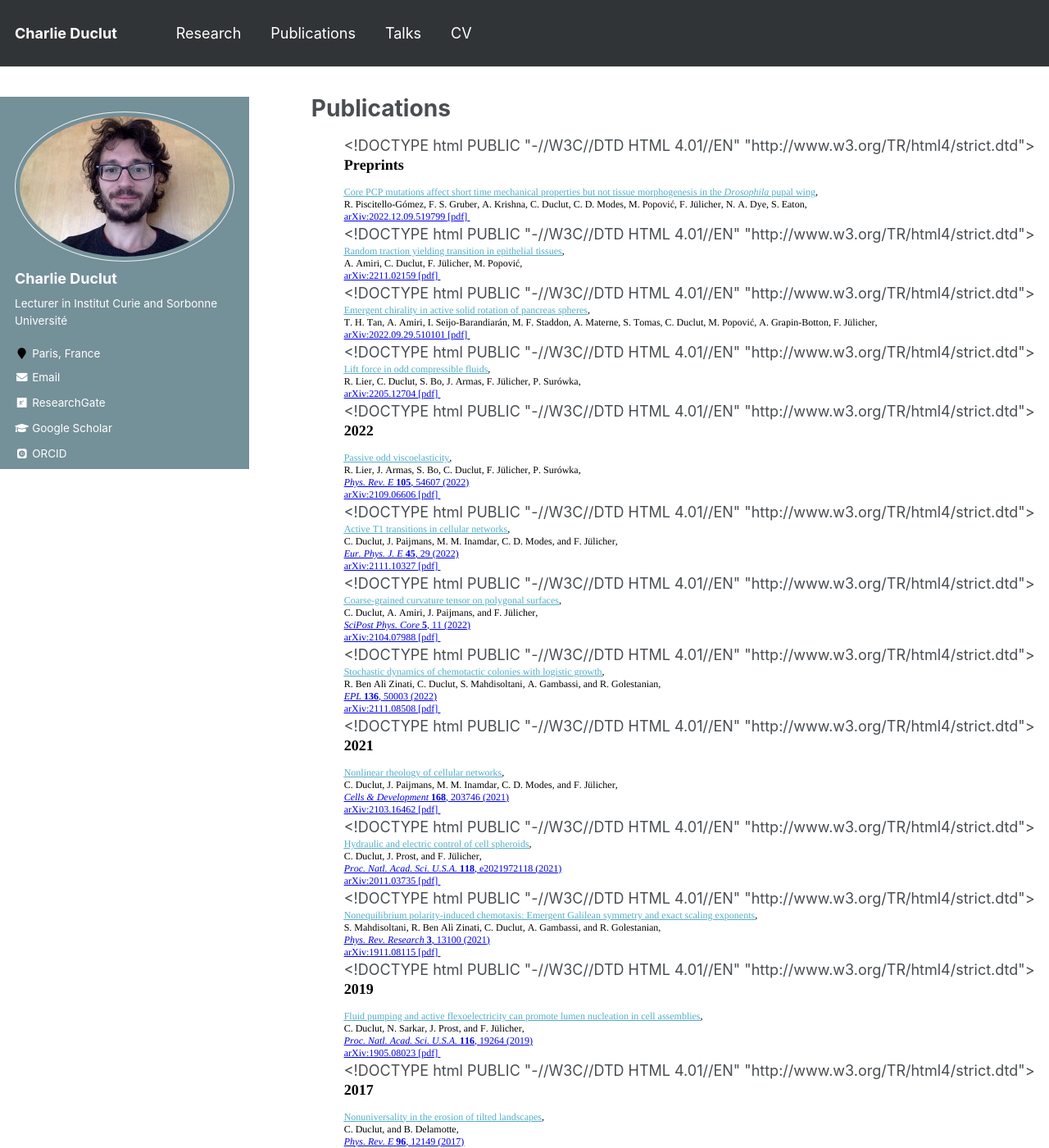
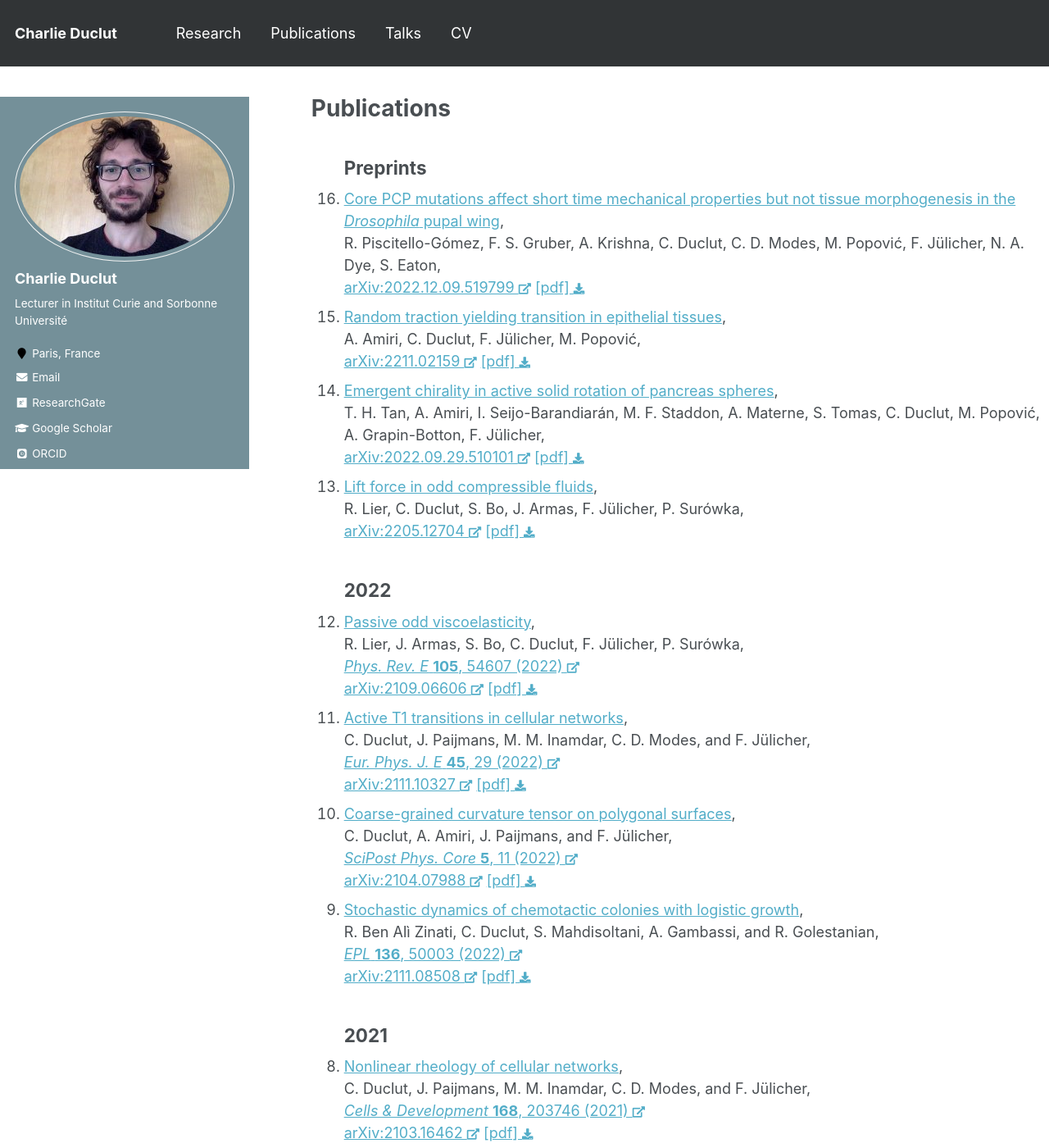
Before and after one commit to charlieduclut/charlieduclut.github.io, a Jekyll site: the page built from _pages/publications.md, in a window 1280 px wide and 1400 px high. Shown: the whole window at 82% size. Built offline with Jekyll 4.4.1, drawn with Linux system fonts in a browser that asks for light colours; some web fonts are replaced; some of the changed text lies outside the part shown.

Commit message:
c'est la merde

```diff
--- a/_includes/my-archive-single.html
+++ b/_includes/my-archive-single.html
@@ -1,29 +1,29 @@
-<!DOCTYPE html PUBLIC "-//W3C//DTD HTML 4.01//EN" "http://www.w3.org/TR/html4/strict.dtd">
-<html>
-<head>
-  <meta http-equiv="Content-Type" content="text/html; charset=utf-8">
-  <meta http-equiv="Content-Style-Type" content="text/css">
-  <title></title>
-  <meta name="Generator" content="Cocoa HTML Writer">
-  <meta name="CocoaVersion" content="2299">
-  <style type="text/css">
-    p.p1 {margin: 0.0px 0.0px 0.0px 0.0px; font: 12.0px Times; color: #000000; -webkit-text-stroke: #000000}
-    p.p3 {margin: 0.0px 0.0px 0.0px 0.0px; font: 12.0px Times; color: #0000e3; -webkit-text-stroke: #0000e3}
-    span.s1 {font-kerning: none}
-    span.s2 {text-decoration: underline ; font-kerning: none; color: #0000e9}
-    span.s3 {font-kerning: none; color: #000000; -webkit-text-stroke: 0px #000000}
-    span.s4 {text-decoration: underline ; font-kerning: none; color: #0000e3; -webkit-text-stroke: 0px #0000e3}
-  </style>
-</head>
-<body>
-<p class="p1"><span class="s1">{% include base_path %} {% if post.venue == 'preprint' %} {% if forloop.first %}</span></p>
-<h2 style="margin: 0.0px 0.0px 14.9px 0.0px; font: 18.0px Times; color: #000000; -webkit-text-stroke: #000000"><span class="s1"><b>Preprints</b></span></h2>
-<p class="p1"><span class="s1">{% endif %} {% else %} {% assign currentdate = post.date | date: "%Y" %} {% if currentdate != date %}</span></p>
-<h2 style="margin: 0.0px 0.0px 14.9px 0.0px; font: 18.0px Times; color: #000000; -webkit-text-stroke: #000000"><span class="s1"><b>{{ currentdate }}</b></span></h2>
-<p class="p1"><span class="s1">{% assign date = currentdate %} {% endif %} {% endif %}</span></p>
-<p class="p3"><span class="s2"><a href="file:///Users/charlie/charlieduclut.github.io/_includes/%7B%7B%20base_path%20%7D%7D%7B%7B%20post.url%20%7D%7D">{{ post.title }}</a></span><span class="s3">,<br>
-{{ post.authors }},<br>
-{% if post.venue != 'preprint' %} <a href="file:///Users/charlie/charlieduclut.github.io/_includes/%7B%7B%20post.paperurl%20%7D%7D"><span class="s4"><i>{{ post.venue }}</i> <b>{{ post.volume }}</b>, {{ post.page }} ({{ post.date | date: "%Y"}}) </span></a><br>
-{% endif %} <a href="https://arxiv.org/abs/%7B%7B%20post.arxivid%20%7D%7D"><span class="s4">arXiv:{{ post.arxivid }} </span></a><a href="http://charlieduclut.github.io/files/%7B%7B%20post.urlslug%20%7D%7D.pdf"><span class="s4">[pdf]<span class="Apple-converted-space"> </span></span></a></span></p>
-</body>
-</html>
+{% include base_path %}
+
+{% if post.venue == 'preprint' %}
+  {% if forloop.first %}
+  <h2>Preprints</h2>
+  {% endif %}
+{% else %}
+  {% assign currentdate = post.date | date: "%Y" %}
+  {% if currentdate != date %}
+  <h2>{{ currentdate }}</h2>
+  {% assign date = currentdate %}
+  {% endif %}
+{% endif %}
+
+
+
+<li>
+  <a href="{{ base_path }}{{ post.url }}" rel="permalink">{{ post.title }}</a>,<br/>
+  {{ post.authors }},<br/>
+  {% if post.venue != 'preprint' %}
+    <a href="{{ post.paperurl }}">
+    <i> {{ post.venue }}</i>
+    <b> {{ post.volume }}</b>,
+    {{ post.page }}
+    ({{ post.date | date: "%Y"}}) <i class="fa fa-external-link-alt fa-xs" aria-hidden="true"></i></a><br/>
+  {% endif %}
+  <a href="https://arxiv.org/abs/{{ post.arxivid }}">arXiv:{{ post.arxivid }} <i class="fa fa-external-link-alt fa-xs" aria-hidden="true"></i></a>
+  <a href="http://charlieduclut.github.io/files/{{ post.urlslug }}.pdf">[pdf] <i class="fa fa-download fa-xs" aria-hidden="true"></i></a>
+</li>
```
